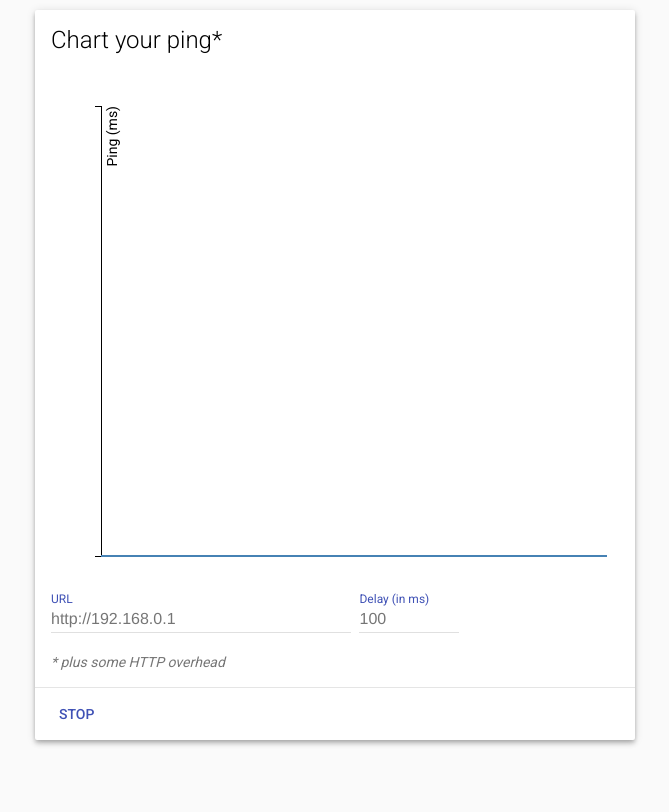
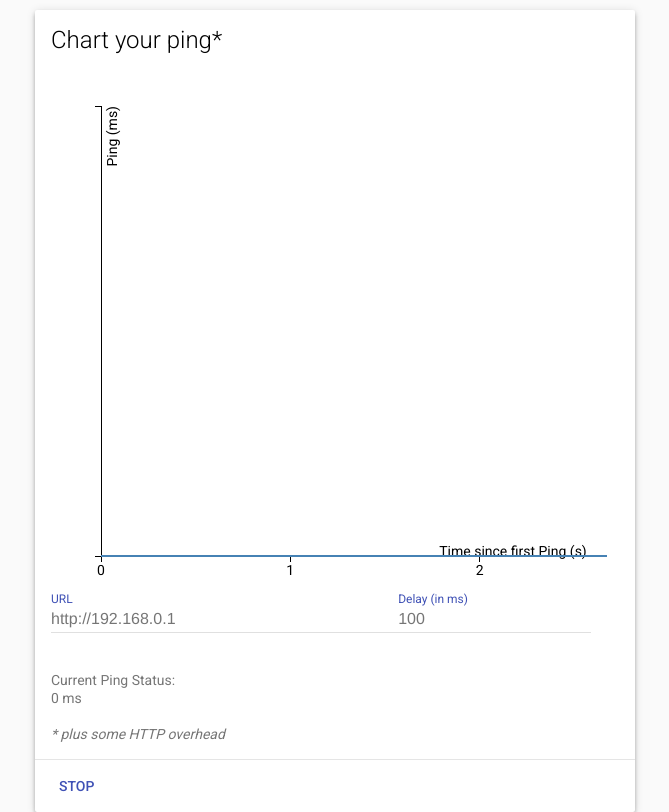
Before and after one commit to Gregoor/ping-chart, a website built with webpack: page index.html in a window 1280 px wide. Both pictures are taken after a click on the button "START". Shown: the whole page, without its empty margins (305-974 px from the left). Built offline with nearby package versions, Linux system fonts and the light colour scheme.

Commit message:
Add x-axis ticks, fix style for textfields (URL and Delay), add pingstatus

```diff
--- a/index.html
+++ b/index.html
@@ -33,16 +33,23 @@
     </div>
     <div class="mdl-card__supporting-text">
       <svg id="chart"></svg>
-      <div class="mdl-textfield mdl-js-textfield mdl-textfield--floating-label" style="margin-right: 5px;">
-        <input class="mdl-textfield__input" type="text" id="url" value="http://192.168.0.1">
-        <label class="mdl-textfield__label" for="url">URL</label>
-      </div>
-      <div class="mdl-textfield mdl-js-textfield mdl-textfield--floating-label"
-           style="width: 100px;">
-        <input class="mdl-textfield__input" type="number" id="delay" value="100">
-        <label class="mdl-textfield__label" for="delay">Delay (in ms)</label>
+      <div class="textfields" style="display:flex">
+        <div class="mdl-textfield mdl-js-textfield mdl-textfield--floating-label" style="width: 100%; max-width: 100%;">
+          <input class="mdl-textfield__input" type="text" id="url" value="http://192.168.0.1">
+          <label class="mdl-textfield__label" for="url">URL</label>
+        </div>
+        <div class="mdl-textfield mdl-js-textfield mdl-textfield--floating-label">
+          <input class="mdl-textfield__input" type="number" id="delay" value="100">
+          <label class="mdl-textfield__label" for="delay">Delay (in ms)</label>
+        </div>
       </div>
       <br>
+      <div class="displayfield">Current Ping Status:  <br>
+        <div class="pingstatus">
+        --no ping sent--
+      </div>
+      <br>
+      </div>
       <em>* plus some HTTP overhead</em>
     </div>
     <div class="mdl-card__actions mdl-card--border">
--- a/ping-chart.js
+++ b/ping-chart.js
@@ -8,6 +8,9 @@ const height = 500 - margin.top - margin.bottom;
 const y = d3.scale.linear().range([height, 0]);
 const yAxis = d3.svg.axis().scale(y).orient('left');
 
+const x = d3.scale.linear().range([0, width]);
+const xAxis = d3.svg.axis().scale(x).orient('bottom').ticks(3)
+
 const line = d3.svg.line().x((d) => d.x).y((d) => y(d.ping));
 
 const svg = d3.select('svg#chart')
@@ -17,11 +20,14 @@ const svg = d3.select('svg#chart')
   })
   .append('g')
     .attr('transform', `translate(${margin.left}, ${margin.top})`);
-
+/*
 svg.append('g')
   .attr({'class': 'x axis', 'transform': `translate(0, ${height})`})
   .append('line').attr({x1: 0, y1: 0, x2: width, y2: 0});
+*/
 
+const xAxisGroup = svg.append('g').attr({'class': 'x axis', 'transform': `translate(0, ${height})`}).call(xAxis);
+xAxisGroup.append('text').attr({x: width - 50, dx: '.41em' }).style('text-anchor', 'end').text('Time since first Ping (s)');
 const yAxisGroup = svg.append('g').attr('class', 'y axis').call(yAxis);
 
 yAxisGroup.append('text')
@@ -31,13 +37,15 @@ yAxisGroup.append('text')
 
 const path = svg.append('path').attr('class', 'line');
 
-const draw = (data) => {
+const draw = (data, delay) => {
   const pointWidth = width / (data.length - 1);
   for (let i = 0; i < data.length; i++) {
     data[i].x = i * pointWidth + i;
   }
 
+  x.domain([0, delay*data.length / 1000.0])
   y.domain(d3.extent(data, (d) => d.ping));
+  xAxisGroup.call(xAxis);
   yAxisGroup.call(yAxis);
 
   if (data.length > 1) path.datum(data).attr('d', line);
@@ -50,6 +58,7 @@ let intervalID;
 const $urlInput = document.querySelector('#url');
 const $delayInput = document.querySelector('#delay');
 const $submitButton = document.querySelector('button[type="submit"]');
+const $pingStatus = document.querySelector('.pingstatus')
 
 document.querySelector('form').addEventListener('submit', (event) => {
   event.preventDefault();
@@ -64,7 +73,8 @@ document.querySelector('form').addEventListener('submit', (event) => {
     const delay = parseInt($delayInput.value);
     intervalID = setInterval(() => ping(url).then((delta) => {
       data.push({ping: delta});
-      draw(data);
+      draw(data, delay);
+      $pingStatus.textContent = delta.toString() + " ms";
     }), delay);
   } else {
     clearInterval(intervalID);
```
